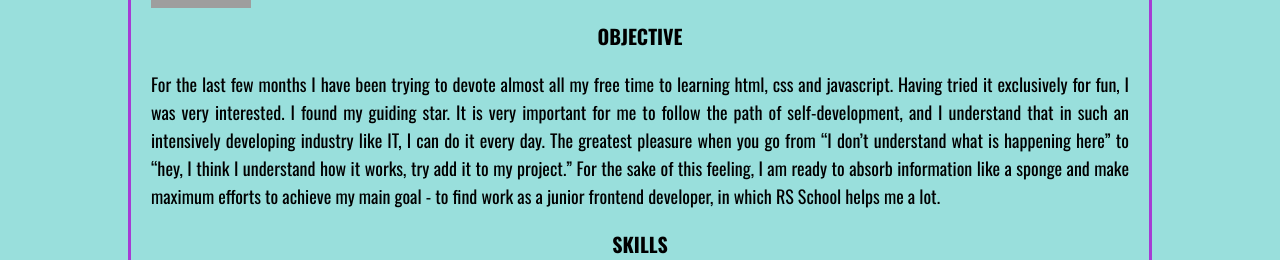
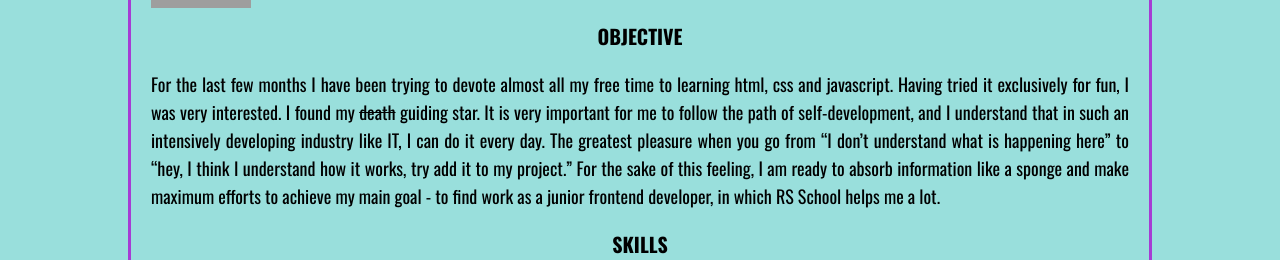
Before and after one commit to HAROSHII232/rsschool-2019Q1-cv, a plain HTML site: page index.html in a window 1280 px wide. Shown: the part 343-603 px from the top of the page. Drawn offline with nearby package versions, Linux system fonts and the light colour scheme.

Commit message:
feat: edit objective's description

```diff
--- a/index.html
+++ b/index.html
@@ -24,10 +24,10 @@
                     <li>tel.: +375291087345</li>
                 </ul>
                 <h3 class="subtitle">Objective</h3>
-                <p class="description">For the last few months I have been trying to devote almost all my free time to learning html, css and javascript. Having tried it exclusively for fun, I was very interested. I found my guiding star. It is very important for me to follow
-                    the path of self-development, and I understand that in such an intensively developing industry like IT, I can do it every day. The greatest pleasure when you go from “I don’t understand what is happening here” to “hey, I think I understand
-                    how it works, try add it to my project.” For the sake of this feeling, I am ready to absorb information like a sponge and make maximum efforts to achieve my main goal - to find work as a junior frontend developer, in which RS School
-                    helps me a lot.
+                <p class="description">For the last few months I have been trying to devote almost all my free time to learning html, css and javascript. Having tried it exclusively for fun, I was very interested. I found my <s>death</s> guiding star. It is very important for
+                    me to follow the path of self-development, and I understand that in such an intensively developing industry like IT, I can do it every day. The greatest pleasure when you go from “I don’t understand what is happening here” to “hey,
+                    I think I understand how it works, try add it to my project.” For the sake of this feeling, I am ready to absorb information like a sponge and make maximum efforts to achieve my main goal - to find work as a junior frontend developer,
+                    in which RS School helps me a lot.
                 </p>
                 <h3 class="subtitle">Skills</h3>
                 <ul class="skill-list">
```
